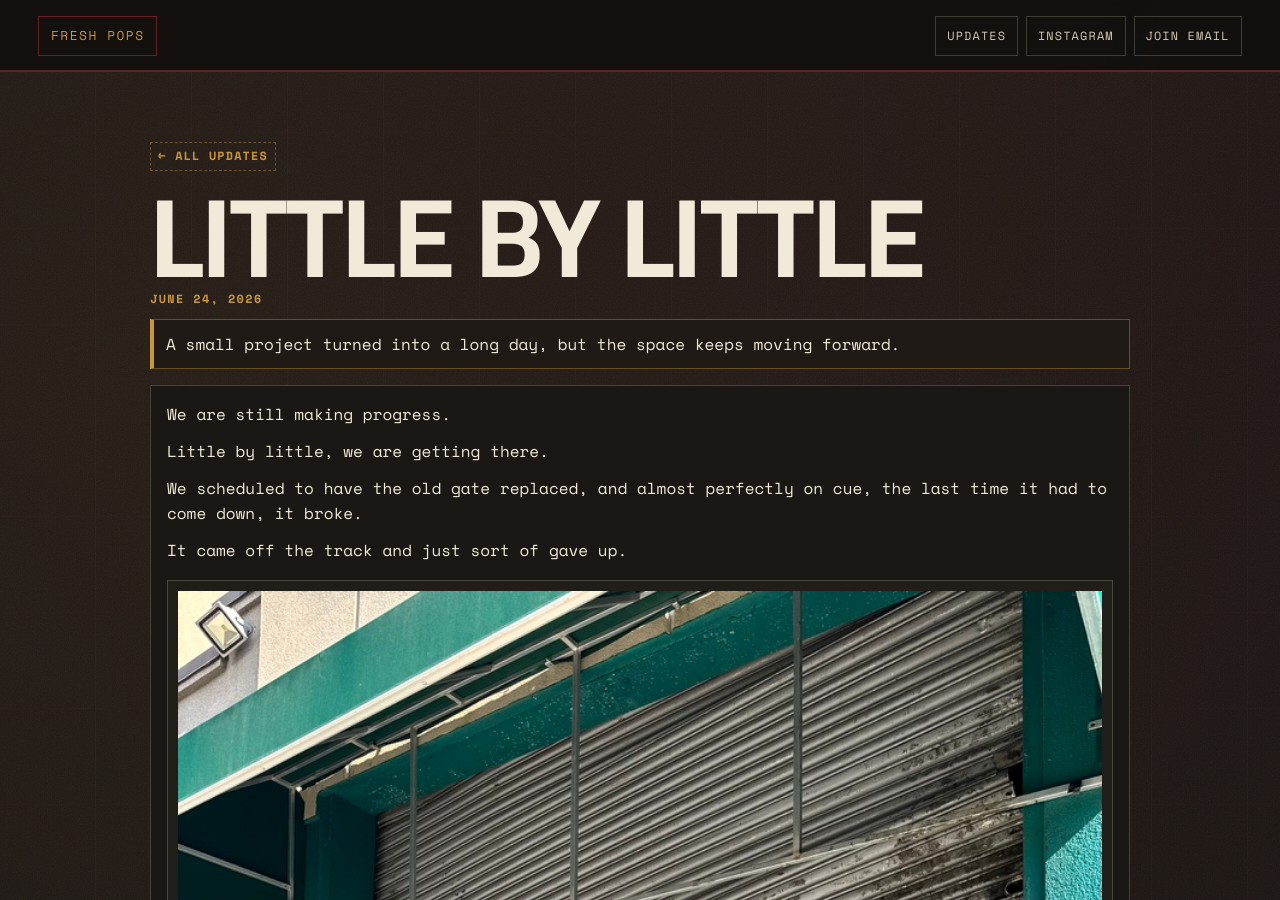
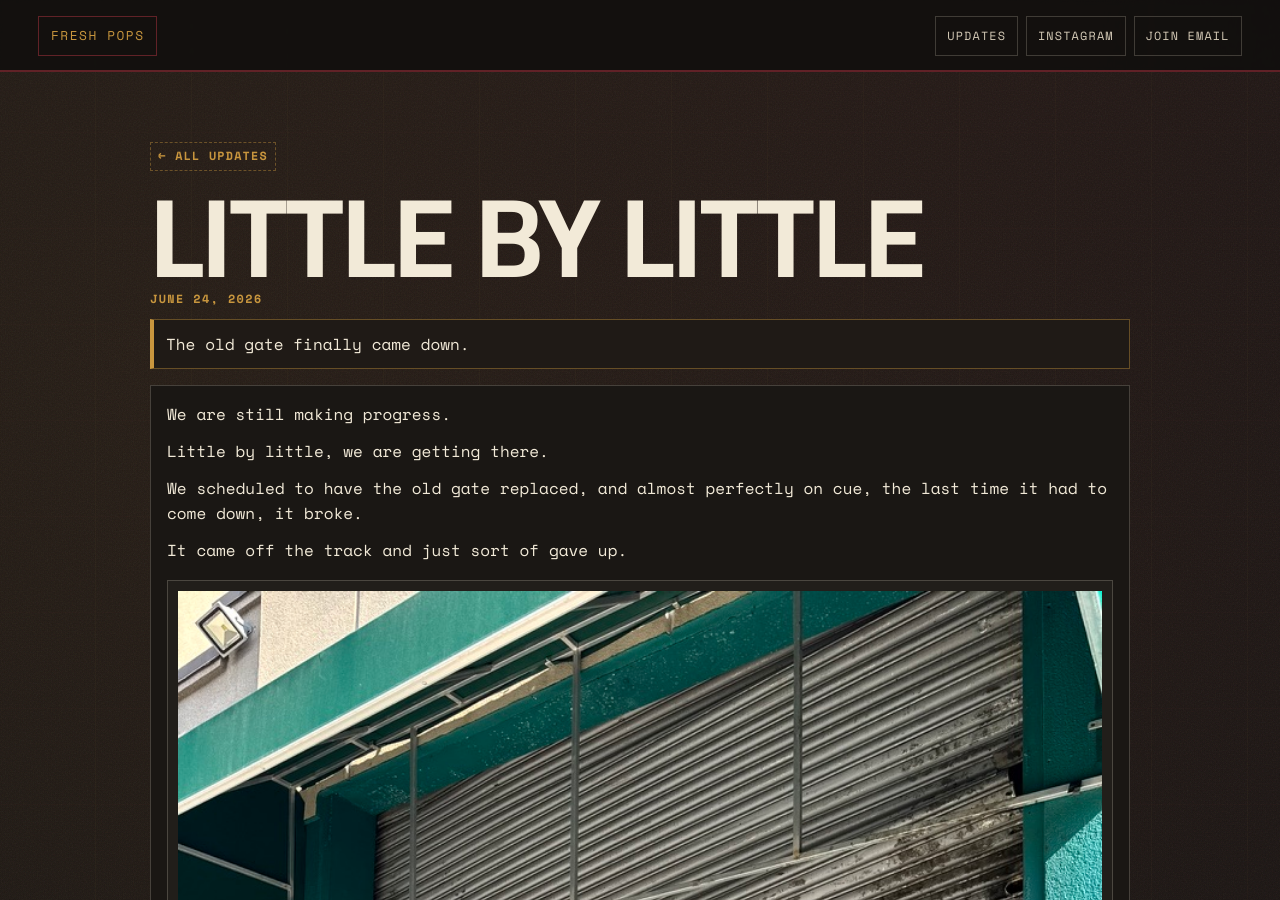
Before and after one commit to kellsnollenberger/freshpops, a Jekyll site: the page built from _updates/2026-06-24-little-by-little.md, in a window 1280 px wide and 900 px high. Built offline with Jekyll 4.4.1, drawn with Linux system fonts in a browser that asks for light colours.

Commit message:
Simplify Little by Little excerpt

```diff
--- a/_updates/2026-06-24-little-by-little.md
+++ b/_updates/2026-06-24-little-by-little.md
@@ -1,7 +1,7 @@
 ---
 title: "Little by Little"
 date: 2026-06-24
-excerpt: "A small project turned into a long day, but the space keeps moving forward."
+excerpt: "The old gate finally came down."
 description: "A Fresh Pops build update about replacing the old gate, slow construction progress, and moving closer to an opening date."
 ---
 
```
